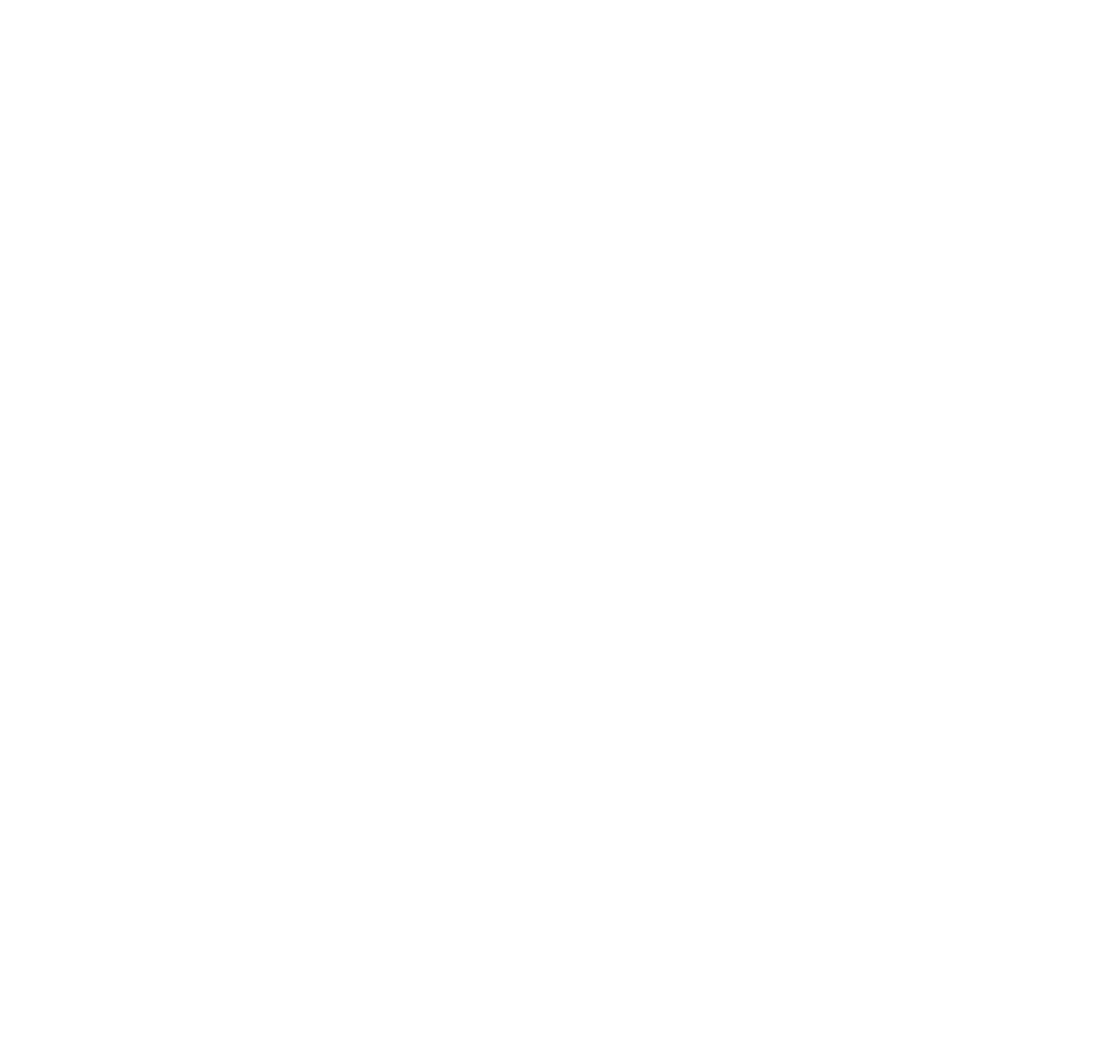
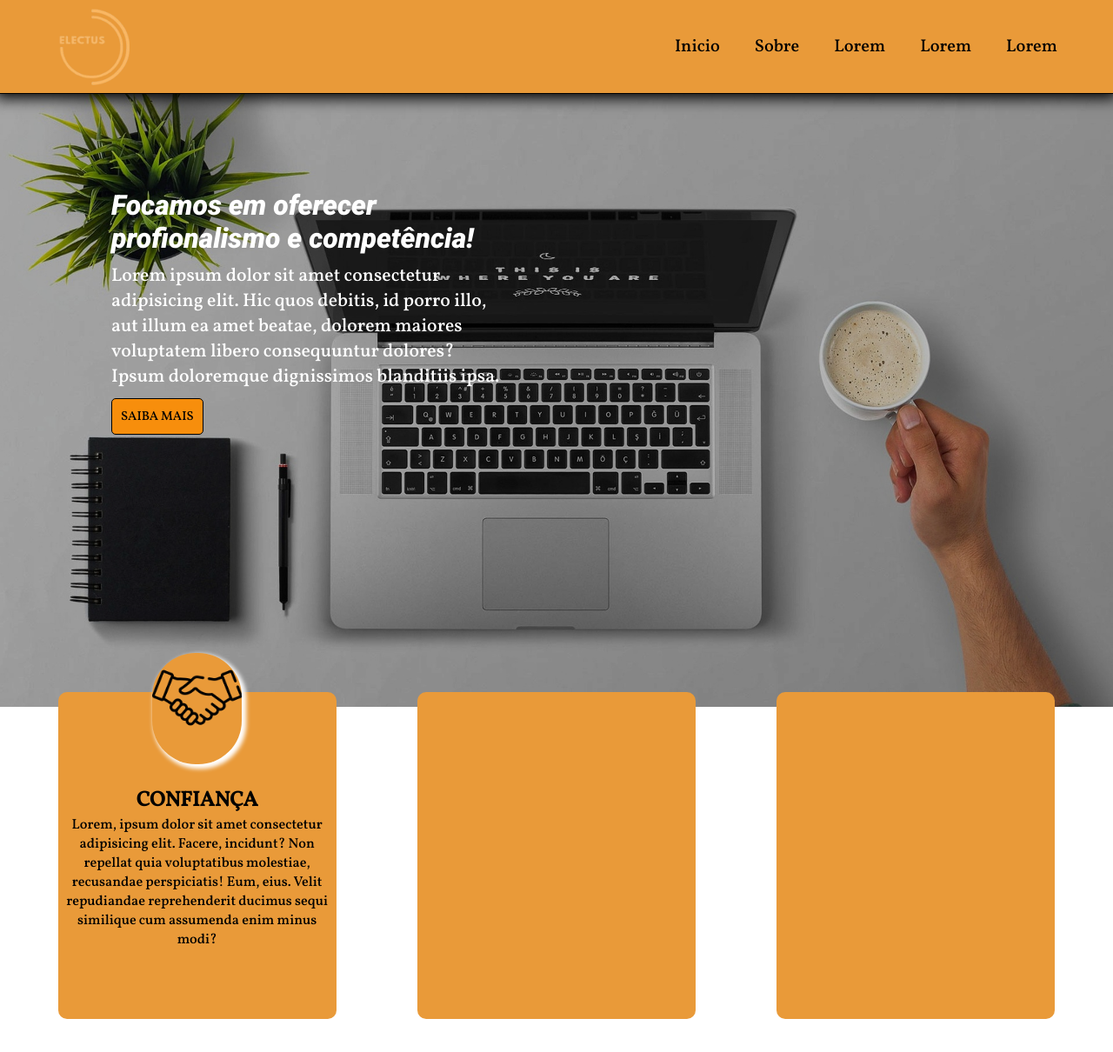
Before and after one commit to Thiag0nery/Projeto-ElectusR.F, a plain HTML site: page index.html in a window 1280 px wide. Shown: the top 1210 px of the page at 87% size. Before the commit the page ends 800 px from the top, so only its background shows below. Drawn offline with Linux system fonts and the light colour scheme.

Commit message:
Site com mudanças

```diff
--- a/Style/Login.css
+++ b/Style/Login.css
@@ -3,12 +3,118 @@
     margin: 0;
     padding: 0;
     box-sizing: border-box;
-    font-family: 'Barlow', sans-serif;
+    font-family: 'Vollkorn', serif;
 }
 html,body{
     height: 100%;
 
 }
 header{
+    width: 100%;
+    height: 13.5vh;
+    background-color: #e99a39;
+    padding: 10px 4rem;
+    display: flex;
+    position: fixed;
+    box-shadow: 0 0 1rem 0.3rem black;
+    z-index: 1;
+    border-bottom: 1px solid black;
+    align-items: center;
+    justify-content: space-between;
+}
+.logo{
+    background-image: url('../Imagens/Logo.png');
+    width: 12vw;
+    background-size: contain;
+    background-repeat: no-repeat;
+    height: 11vh;
+}
+header ul{
+   display: flex;
+   gap: 40px;
+}
+header li{
+    list-style: none;
+}
+header li a{
+    text-decoration: none;
+    color: black;
+    font-size: 15pt;
+}
+header li a:hover{
+    font-weight: 800;
+}
+.backgraund-img{
+    height:90.5vh;
+    position: relative;
+    top: 89px;
+    width: 100%;
+    background-image: url('../Imagens/laptop-ge822041ce_1920.jpg');
+    background-size: cover;
+    background-position: left;
+}
+.opacity{
+    height:90.5vh;
+    position: absolute;
+    padding: 8rem;
+    background-color: rgba(0, 0, 0, 0.274);
+    width: 100%;
+}
+.informacoes h1{
+    width: 450px;
+    font-family: 'Roboto', sans-serif;
+    color: white;
+}
+.informacoes p{
+    color: #fff;
+    margin-top: 10px;
+    width: 450px;
+    font-size: 16pt;
+
+}
+.button-inform{
+    margin-top: 10px;
     padding: 10px;
+    font-size: 11pt;
+    border-radius: 5px;
+    border: 0.5px solid black;
+    background-color: #f78e0c;
 }
+
+.container-box{
+    width: 100%;
+    position: relative;
+    top: 9vh;
+    padding: 0 20px;
+    display: flex;
+    justify-content: space-around;
+}
+.box{
+    height: 47vh;
+    width: 25vw;
+    padding: 5px;
+    text-align: center;
+    background-color: #e99a39;
+    border-radius: 10px;
+}
+.box h2{
+    margin-top: -25px;
+}
+
+.box-icone{
+    height: 16vh;
+    margin: 0 auto;
+    background-image: url('../Imagens/aperto-de-mao(1).png');
+    background-size: contain;
+    position: relative;
+    background-repeat: no-repeat;
+    top: -50px;
+    border-radius: 50px;
+    box-shadow: 0.2rem 0.2rem 5px 2px #fff;
+    width: 8vw;
+    background-color: #e99a39;
+}
+.teste{
+    width: 100%;
+    height: 100vh;
+}
--- a/index.html
+++ b/index.html
@@ -10,13 +10,49 @@
     <!-- Link de Font  -->
     <link rel="preconnect" href="https://fonts.googleapis.com">
     <link rel="preconnect" href="https://fonts.gstatic.com" crossorigin>
-    <link href="https://fonts.googleapis.com/css2?family=Barlow:wght@100&display=swap" rel="stylesheet">
+    <link href="https://fonts.googleapis.com/css2?family=Vollkorn:wght@500&display=swap" rel="stylesheet">
 
     <link rel="preconnect" href="https://fonts.googleapis.com">
     <link rel="preconnect" href="https://fonts.gstatic.com" crossorigin>
-    <link href="https://fonts.googleapis.com/css2?family=Barlow:wght@200&display=swap" rel="stylesheet">
+    <link href="https://fonts.googleapis.com/css2?family=Roboto:ital,wght@1,900&display=swap" rel="stylesheet">
 </head>
 <body>
+    <header>
+        <div class="logo"></div>
 
+        <nav>
+            <ul>
+                <li><a href="">Inicio</a></li>
+                <li><a href="">Sobre</a></li>
+                <li><a href="">Lorem</a></li>
+                <li><a href="">Lorem</a></li>
+                <li><a href="">Lorem</a></li>
+            </ul>
+        </nav>
+    </header>
+    <main>
+        <div class="backgraund-img">
+            <div class="opacity">
+                <div class="informacoes">
+                    <h1>Focamos em oferecer profionalismo e competência!</h1>
+
+                    <p>Lorem ipsum dolor sit amet consectetur adipisicing elit. Hic quos debitis, id porro illo, aut illum ea amet beatae, dolorem maiores voluptatem libero consequuntur dolores? Ipsum doloremque dignissimos blanditiis ipsa.</p>
+
+                    <button type="button" class="button-inform">SAIBA MAIS</button>
+                </div>
+            </div>
+        </div>
+        <div class="container-box">
+            <div class="box">
+                <div class="box-icone"></div>
+                <h2>CONFIANÇA</h2>
+                <p>Lorem, ipsum dolor sit amet consectetur adipisicing elit. Facere, incidunt? Non repellat quia voluptatibus molestiae, recusandae perspiciatis! Eum, eius. Velit repudiandae reprehenderit ducimus sequi similique cum assumenda enim minus modi?</p>
+            </div>
+            <div class="box"></div>
+            <div class="box"></div>
+        </div>
+
+        <div class="teste"></div>
+    </main>
 </body>
 </html>
```
Also changed, not shown: Imagens/aperto-de-mao(1).png (added), Imagens/aperto-de-mao.png (added), Imagens/desk-g022a80215_1920.jpg (added), Imagens/laptop-ge822041ce_1920.jpg (added).
